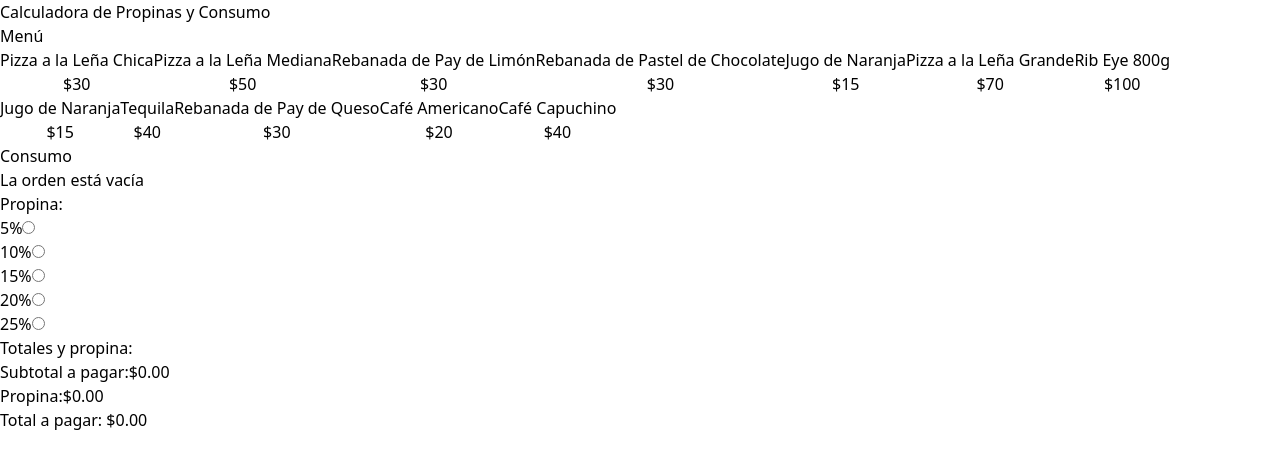
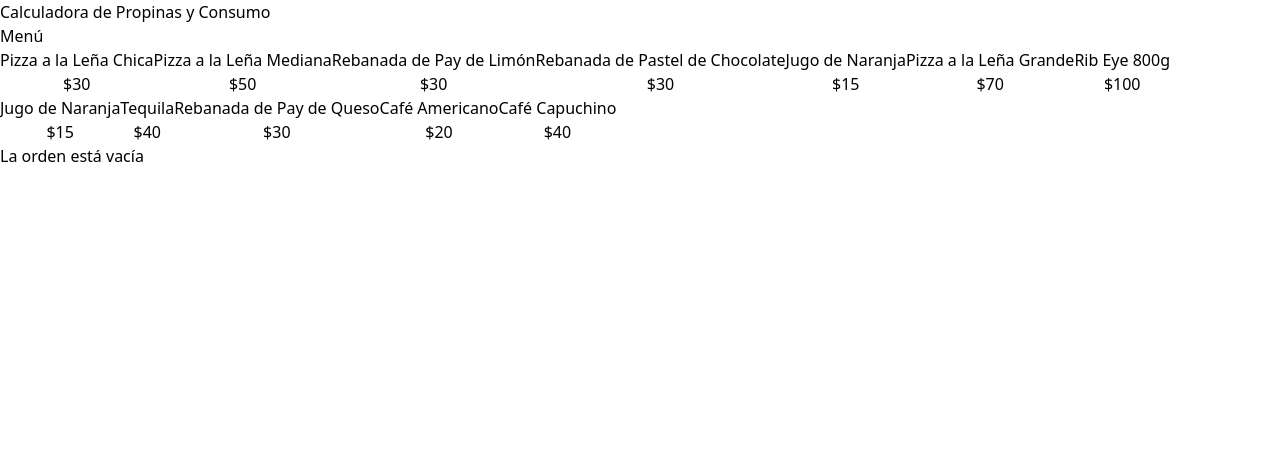
Before and after one commit to Sergiohc19/Calculadora-de-Propinas.TS, a React (Vite) app: page / in a window 1280 px wide. Shown: the top 468 px of the page. Built offline with nearby package versions, Linux system fonts and the light colour scheme.

Commit message:
Reiniciando la order y sustituyendo Callback por useMemo

```diff
--- a/src/App.tsx
+++ b/src/App.tsx
@@ -6,7 +6,7 @@ import { UseOrder } from "./hooks/useOrder";
 import TipPercentageForm from "./components/TipPercentageForm";
 
 function App() {
-  const { order, addItem, removeItem, tip, setTip } = UseOrder();
+  const { order, tip, setTip, addItem, removeItem, placeOrder } = UseOrder();
 
   return (
     <>
@@ -26,18 +26,17 @@ function App() {
         </div>
 
         <div className="border border-dashed border-slate-300 p-5 mx-6 rounded-lg space-y-10">
-          <OrderContents order={order} removeItem={removeItem} />
+          {order.length ? (
+            <>
+              <OrderContents order={order} removeItem={removeItem} />
 
-          <TipPercentageForm
-          setTip={setTip}
+              <TipPercentageForm setTip={setTip} tip={tip} />
 
-          />
-
-          <OrderTotals
-          order={order}
-          tip={tip}
-
-          />
+              <OrderTotals order={order} tip={tip} placeOrder={placeOrder} />
+            </>
+          ) : (
+            <p className="text-center">La orden está vacía</p>
+          )}
         </div>
       </main>
     </>
--- a/src/components/OrderContents.tsx
+++ b/src/components/OrderContents.tsx
@@ -1,41 +1,42 @@
-
 import { formatCurrency } from "../helpers";
 import { MenuItem, OrderItem } from "../types";
 
 type OrderContentsProps = {
-  order: OrderItem[],
-  removeItem: (id: MenuItem["id"]) => void
+  order: OrderItem[];
+  removeItem: (id: MenuItem["id"]) => void;
 };
 
-export default function OrderContents({ order, removeItem }: OrderContentsProps) {
+export default function OrderContents({
+  order,
+  removeItem,
+}: OrderContentsProps) {
   return (
     <div>
       <h2 className="font-black text-4xl">Consumo</h2>
 
       <div className="space-y-3 mt-10">
-        {order.length === 0 ? (
-          <p className="text-center">La orden está vacía</p>
-        ) : (
-          order.map((item) => (
-            <div key={item.id}
+        {order.map((item) => (
+          <div
+            key={item.id}
             className="flex justify-between items-center border-t border-gray-200 py-2 last-of-type:border-b"
           >
             <div>
-              <p className="text-lg">{item.name} - {formatCurrency(item.price) }
-
+              <p className="text-lg">
+                {item.name} - {formatCurrency(item.price)}
               </p>
               <p className="font-black bg-green-500 with">
-                Cantidad: {item.quantity} - {formatCurrency(item.price * item.quantity) }
+                Cantidad: {item.quantity} -{" "}
+                {formatCurrency(item.price * item.quantity)}
               </p>
             </div>
-                <button className="bg-red-600 h-8 w-8 rounded-full text-white font-black "
+            <button
+              className="bg-red-600 h-8 w-8 rounded-full text-white font-black "
               onClick={() => removeItem(item.id)}
             >
               X
             </button>
           </div>
-          ))
-        )}
+        ))}
       </div>
     </div>
   );
--- a/src/components/OrderTotals.tsx
+++ b/src/components/OrderTotals.tsx
@@ -1,46 +1,53 @@
-import { useMemo, useCallback } from "react";
+import { useMemo } from "react";
 import { OrderItem } from "../types";
 import { formatCurrency } from "../helpers";
 
 type OrderTotalsProps = {
-  order: OrderItem[],
-  tip: number
+  order: OrderItem[];
+  tip: number;
+  placeOrder: () => void;
+};
 
-}
-
-
-export default function OrderTotals({order, tip} : OrderTotalsProps) {
-
-
-  const subtotalAmount = useCallback(() => order.reduce((total, item) => total + (item.quantity * item.price), 0), [order])
-  const tipAmount = useCallback(() => subtotalAmount() * tip,  [tip, order])
-  const totalAmount = useCallback(() => subtotalAmount() + tipAmount(),  [tip, order])
-
+export default function OrderTotals({
+  order,
+  tip,
+  placeOrder,
+}: OrderTotalsProps) {
+  const subtotalAmount = useMemo(
+    () => order.reduce((total, item) => total + item.quantity * item.price, 0),
+    [order]
+  );
+  const tipAmount = useMemo(() => subtotalAmount * tip, [tip, order]);
+  const totalAmount = useMemo(
+    () => subtotalAmount + tipAmount,
+    [tip, order]
+  );
 
   return (
     <>
       <div className="space-y-3">
-<h2 className="font-black text-2xl">Totales y propina:</h2>
-<p>Subtotal a pagar:
-<span className="font-bold">{formatCurrency (subtotalAmount())}</span>
+        <h2 className="font-black text-2xl">Totales y propina:</h2>
+        <p>
+          Subtotal a pagar:
+          <span className="font-bold">{formatCurrency(subtotalAmount)}</span>
+        </p>
 
-
-</p>
-
-<p>Propina:
-<span className="font-bold">{formatCurrency (tipAmount())}</span>
-
-
-</p>
-<p>Total a pagar:
-<span className="font-bold"> {formatCurrency (totalAmount())}</span>
-
-
-</p>
+        <p>
+          Propina:
+          <span className="font-bold">{formatCurrency(tipAmount)}</span>
+        </p>
+        <p>
+          Total a pagar:
+          <span className="font-bold"> {formatCurrency(totalAmount)}</span>
+        </p>
       </div>
 
-      <button>
-
+      <button
+        className="w-full bg-black p-3 uppercase text-white font-bold mt-10 disabled:opacity-30"
+        disabled={totalAmount === 0}
+        onClick={placeOrder}
+      >
+        Guardar Orden
       </button>
     </>
   );
--- a/src/components/TipPercentageForm.tsx
+++ b/src/components/TipPercentageForm.tsx
@@ -1,14 +1,9 @@
-import type { Dispatch, SetStateAction } from "react";
 
 const tipOptions = [
-  {
-    id: "tip-05",
-    value: 0.05,
-    label: "5%",
-  },
+
     {
       id: "tip-10",
-    value: 0.10,
+      value: 0.1,
       label: "10%",
     },
     {
@@ -18,7 +13,7 @@ const tipOptions = [
     },
     {
       id: "tip-20",
-    value: 0.20,
+      value: 0.2,
       label: "20%",
     },
     {
@@ -26,29 +21,36 @@ const tipOptions = [
       value: 0.25,
       label: "25%",
     },
+    {
+      id: "tip-30",
+      value: 0.30,
+      label: "30%",
+    },
   ];
 
 type TipPercentageFormProps = {
-    setTip: React.Dispatch<React.SetStateAction<number>>
+  setTip: React.Dispatch<React.SetStateAction<number>>;
+  tip: number;
+};
 
-
-
-}
-
-export default function TipPercentageForm({setTip}: TipPercentageFormProps) {
+export default function TipPercentageForm({
+  setTip,
+  tip,
+}: TipPercentageFormProps) {
   return (
     <div>
       <h3 className="font-black text-2xl">Propina:</h3>
       <form action="">
-        {tipOptions.map((tip) => (
-          <div key={tip.id} className="flex gap-2">
-            <label htmlFor={tip.id}>{tip.label}</label>
+        {tipOptions.map((tipOptions) => (
+          <div key={tipOptions.id} className="flex gap-2">
+            <label htmlFor={tipOptions.id}>{tipOptions.label}</label>
             <input
-              id={tip.id}
+              id={tipOptions.id}
               type="radio"
               name="name"
-              value={tip.value}
-              onChange={e => setTip(+e.target.value)}
+              value={tipOptions.value}
+              onChange={(e) => setTip(+e.target.value)}
+              checked={tipOptions.value === tip}
             />
           </div>
         ))}
--- a/src/hooks/useOrder.ts
+++ b/src/hooks/useOrder.ts
@@ -29,12 +29,18 @@ export const UseOrder = () => {
     setOrder(order.filter(item => item.id !== id))
   }
 
+  const placeOrder = () => {
+    setOrder([])
+    setTip(0)
+  }
+
 
   return {
     order,
     tip,
     setTip,
     addItem,
-    removeItem
+    removeItem,
+    placeOrder
   }
 }
```
Lines whose indentation alone changed are shown as unchanged.
